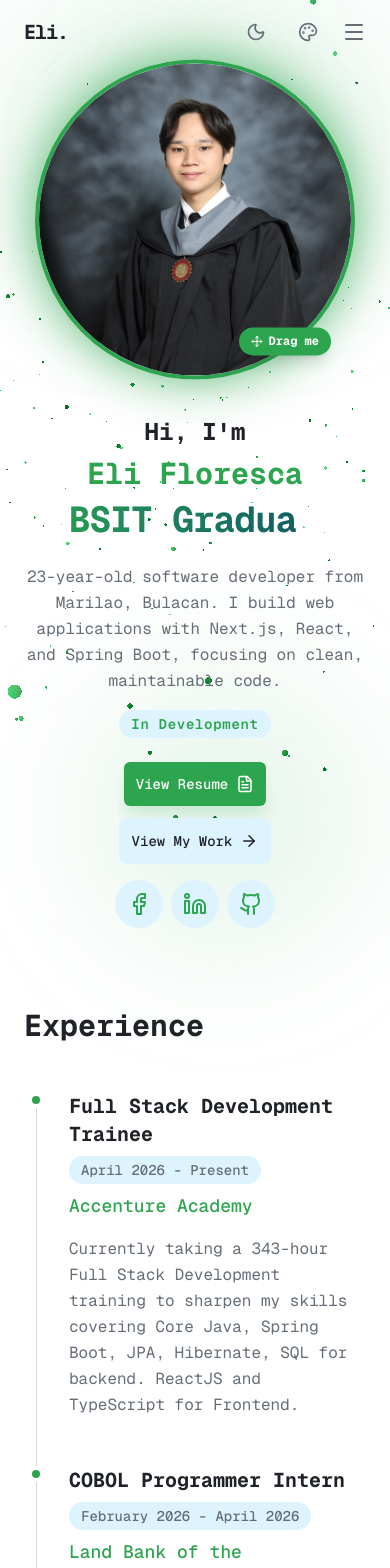
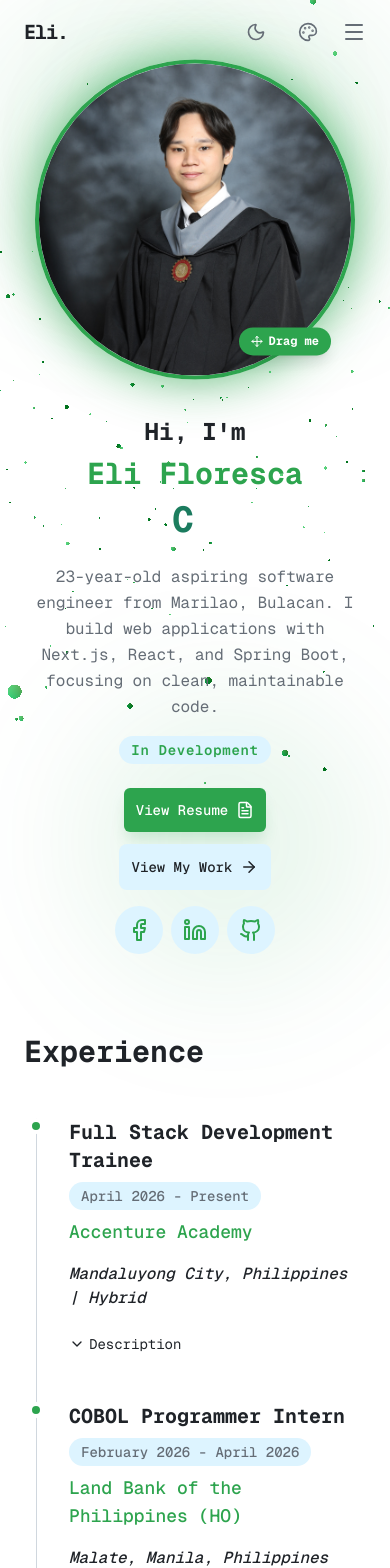
Before and after one commit to elli1216/eli, a React (Vite) app: page / in a window 390 px wide. Shown: the top 1568 px of the page. Built offline with nearby package versions, Linux system fonts and the light colour scheme.

Commit message:
update experience section with location details and adjust certificate visibility

```diff
--- a/SmoothScroll.tsx
+++ b/SmoothScroll.tsx
@@ -11,7 +11,7 @@ const SmoothScroll = ({ children }: { children: React.ReactNode }) => {
       smoothWheel: true,
       wheelMultiplier: 1,
       touchMultiplier: 2,
-      smoothTouch: true,
+      // smoothTouch: true,
     })
 
     function raf(time: number) {
--- a/components/Certificates.tsx
+++ b/components/Certificates.tsx
@@ -1,5 +1,6 @@
 import { useState } from 'react';
 import { motion } from 'motion/react';
+import { useMobile } from '@/lib/utils';
 
 const certificates = [
   { src: "/mainframedeveloper.jpg", alt: "IBM Mainframe Developer", href: "https://www.coursera.org/account/accomplishments/specialization/certificate/GTA3SGF8S3NV" },
@@ -16,7 +17,7 @@ const certificates = [
 export const Certificates = () => {
   const [showAll, setShowAll] = useState(false);
 
-  const INITIAL_VISIBLE = 6;
+  const INITIAL_VISIBLE = useMobile() ? 4 : 3;
   const visibleCerts = showAll ? certificates : certificates.slice(0, INITIAL_VISIBLE);
   const remainingCount = certificates.length - INITIAL_VISIBLE;
 
@@ -25,7 +26,7 @@ export const Certificates = () => {
       <div className="mb-12 mx-auto max-w-5xl w-full px-6">
         <h2 className="text-3xl font-bold text-foreground">Certificates</h2>
         <p className="text-muted-foreground mt-3 max-w-2xl">
-          Online certifications I have earned through the years.
+          Online certificates I have earned through the years.
         </p>
       </div>
       <div className="mx-auto max-w-5xl px-6">
--- a/components/Experience.tsx
+++ b/components/Experience.tsx
@@ -1,14 +1,15 @@
-import React from 'react';
+import React, { useState } from 'react';
 import { Section } from './Section';
 import { EXPERIENCE_DATA } from '../constants';
 import { motion } from 'framer-motion';
+import { ChevronDown } from 'lucide-react';
 
 const containerVariants = {
   hidden: { opacity: 0 },
   visible: {
     opacity: 1,
     transition: {
-      staggerChildren: 0.8
+      staggerChildren: 0.35
     }
   }
 };
@@ -25,6 +26,8 @@ const itemVariants = {
 };
 
 export const Experience: React.FC = () => {
+  const [expandedId, setExpandedId] = useState<string | number | null>(null);
+
   return (
     <Section id="experience">
       <h2 className="text-3xl font-bold text-foreground mb-12">Experience</h2>
@@ -53,13 +56,30 @@ export const Experience: React.FC = () => {
               </span>
             </div>
 
-            <h4 className="text-lg font-medium text-primary mb-4">
-              {item.company}
-            </h4>
+            <div className='flex flex-col sm:flex-row sm:items-center sm:justify-between mb-2'>
+              <h4 className="text-lg font-medium text-primary mb-4">
+                {item.company}
+              </h4>
+              <h4 className="text-md font-medium text-foreground italic mb-4">
+                {item.location}
+              </h4>
+            </div>
 
-            <p className="text-muted-foreground leading-relaxed max-w-3xl">
-              {item.description}
-            </p>
+            <button
+              onClick={() => setExpandedId(expandedId === item.id ? null : item.id)}
+              className="text-sm text-accent-foreground hover:underline flex items-center gap-1"
+            >
+              <ChevronDown
+                className={`w-4 h-4 transition-transform ${expandedId === item.id ? 'rotate-180' : ''}`}
+              />
+              {expandedId === item.id ? 'Hide' : 'Description'}
+            </button>
+
+            {expandedId === item.id && (
+              <p className="text-muted-foreground leading-relaxed max-w-3xl mt-2">
+                {item.description}
+              </p>
+            )}
           </motion.div>
         ))}
       </motion.div>
--- a/components/Hero.tsx
+++ b/components/Hero.tsx
@@ -94,7 +94,7 @@ export const Hero: React.FC<HeroProps> = ({ accentColor }) => {
                 <span className='text-2xl md:text-3xl'>Hi, I'm{" "}</span>
                 <span className='text-3xl md:text-6xl text-transparent w-full text-nowrap bg-clip-text bg-primary from-primary to-primary/10 text-center'>Eli Floresca</span>
                 <TextType
-                  text={["Software Developer", "BSIT Graduate", "Mainframe Developer"]}
+                  text={["Web Developer", "BSIT Graduate", "COBOL Programmer"]}
                   typingSpeed={90}
                   pauseDuration={1500}
                   showCursor={true}
@@ -105,7 +105,7 @@ export const Hero: React.FC<HeroProps> = ({ accentColor }) => {
                 />
               </h1>
               <p className="text-md md:text-lg text-center text-muted-foreground text-wrap mb-4 max-w-2xl mx-auto leading-relaxed">
-                23-year-old software developer from Marilao, Bulacan. I build web applications with Next.js, React, and Spring Boot, focusing on clean, maintainable code.
+                23-year-old aspiring software engineer from Marilao, Bulacan. I build web applications with Next.js, React, and Spring Boot, focusing on clean, maintainable code.
               </p>
               <div className='flex items-center justify-center'>
                 <span className="text-sm inline-block px-3 py-1 mb-6 font-semibold tracking-wider text-primary bg-accent rounded-full">
--- a/components/Skills.tsx
+++ b/components/Skills.tsx
@@ -68,7 +68,7 @@ const SkillCard: React.FC<SkillCardProps> = ({ skill, darkMode }) => {
   return (
     <div className="flex flex-col gap-2 items-center justify-center rounded-lg border bg-card px-4 py-3 font-medium text-muted-foreground shadow-sm transition-colors hover:border-primary hover:text-primary cursor-default">
       <div className="size-12 md:size-14">
-        <StackIcon name={skill.icon} variant={darkMode ? "dark" : "light"} />
+        <StackIcon name={skill.icon || ""} variant={darkMode ? "dark" : "light"} />
       </div>
       <span className="text-xs md:text-sm text-center">{skill.name}</span>
     </div>
--- a/constants.tsx
+++ b/constants.tsx
@@ -23,13 +23,15 @@ export const EXPERIENCE_DATA: ExperienceItem[] = [
     role: "Full Stack Development Trainee",
     company: "Accenture Academy",
     period: "April 2026 - Present",
-    description: "Currently taking a 343-hour Full Stack Development training to sharpen my skills covering Core Java, Spring Boot, JPA, Hibernate, SQL for backend. ReactJS and TypeScript for Frontend."
+    location: "Mandaluyong City, Philippines | Hybrid",
+    description: "Took a 343-hour training program to sharpen my skills on Full Stack Development covering Core Java, Spring Boot, JPA, Hibernate for backend. MySQL for database. ReactJS and TypeScript for Frontend."
   },
   {
     id: 2,
     role: "COBOL Programmer Intern",
     company: "Land Bank of the Philippines (HO)",
     period: "February 2026 - April 2026",
+    location: "Malate, Manila, Philippines",
     description: "Successfully developed 13 COBOL programs for z/OS mainframe computing environment. Focused on writing clean, efficient code for financial data processing. Ensured system reliability through comprehensive testing and debugging."
   },
   {
@@ -37,6 +39,7 @@ export const EXPERIENCE_DATA: ExperienceItem[] = [
     role: "Salesforce Developer Intern",
     company: "Salesforce Virtual Internship Program",
     period: "March 2025 – May 2025",
+    location: "Philippines | Remote",
     description: "Built automation solutions on Salesforce including order confirmations, loyalty tiers, stock alerts, and bulk updates. Used Apex, Flow, and LWC to develop apps, integrate APIs, and query data with SOQL. Designed dashboards for insights and documented workflows for scalability."
   },
   {
@@ -44,6 +47,7 @@ export const EXPERIENCE_DATA: ExperienceItem[] = [
     role: "Student Assistant",
     company: "Bulacan State University - CSER",
     period: "January 2025 – May 2025",
+    location: "Malolos City, Bulacan, Philippines",
     description: "Managed front desk operations and document handling, ensuring efficient communication between university offices while maintaining high service standards for student inquiries."
   }
 ];
@@ -52,7 +56,7 @@ export const PROJECT_DATA: ProjectItem[] = [
   {
     id: 1,
     title: "STC Performing Arts Center Website",
-    description: "Built a centralized management platform using NextJS, replacing manual scheduling with a digital system for classes, coaches, and studio rentals. Enabled secure, automated transactions by integrating PayMongo, and designed an administrative dashboard.",
+    description: "Built a centralized management platform using Tanstack Start, replacing manual scheduling with a digital system for classes, coaches, and studio rentals. Enabled secure, automated transactions by integrating PayMongo, and designed an administrative dashboard.",
     techStack: ["Tanstack Start", "React", "PayMongo", "TypeScript", "Tailwind CSS", "Shadcn UI", "Supabase"],
     image: "/stc.png",
     repoLink: "",
@@ -98,6 +102,7 @@ export const PROJECT_DATA: ProjectItem[] = [
 export const SKILL_DATA: SkillItem[] = [
   { name: "Java", category: "backend", icon: "java" },
   { name: "Spring Boot", category: "backend", icon: "spring" },
+  { name: "COBOL", category: "backend", icon: "cobol" },
   { name: "ReactJS", category: "frontend", icon: "react" },
   { name: "Tailwind CSS", category: "frontend", icon: "tailwindcss" },
   { name: "NextJS", category: "frontend", icon: "nextjs2" },
@@ -107,6 +112,7 @@ export const SKILL_DATA: SkillItem[] = [
   { name: "HTML5", category: "frontend", icon: "html5" },
   { name: "CSS3", category: "frontend", icon: "css3" },
   { name: "SQL", category: "backend", icon: "mysql" },
+  { name: "JCL", category: "backend", icon: "jobcontrollanguage" },
   { name: "PostgreSQL", category: "backend", icon: "postgresql" },
   { name: "ExpressJS", category: "backend", icon: "expressjs" },
   { name: "Shadcn", category: "frontend", icon: "shadcnui" },
--- a/types.ts
+++ b/types.ts
@@ -13,6 +13,7 @@ export interface ExperienceItem {
   role: string;
   company: string;
   period: string;
+  location: string;
   description: string;
 }
 
```
